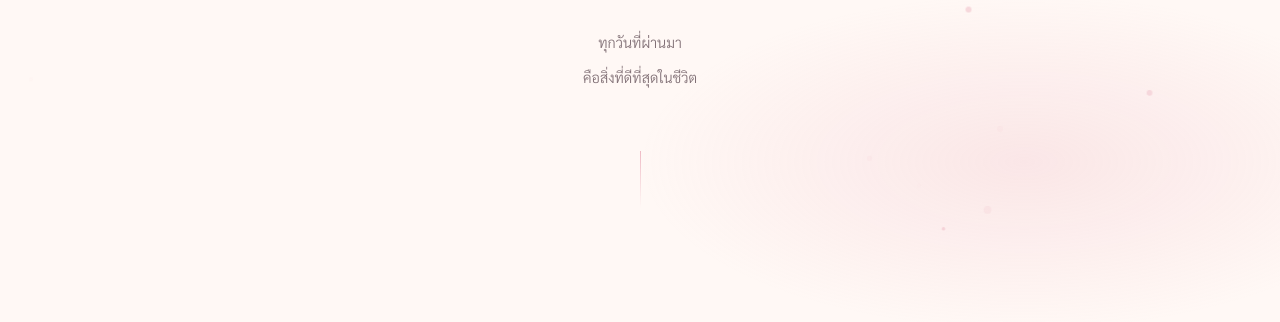
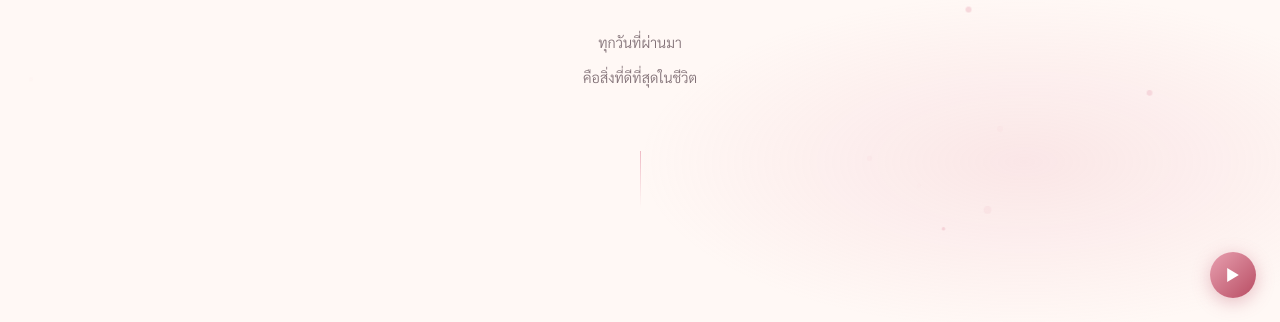
Before and after one commit to Nicasiozero/Web_Anniversary, a plain HTML site: page index.html in a window 1280 px wide. Shown: the part 478-800 px from the top of the page. Drawn offline with nearby package versions, Linux system fonts and the light colour scheme; a web font is replaced by a local one.

Commit message:
edit music user interactive

```diff
--- a/index.html
+++ b/index.html
@@ -511,6 +511,25 @@
     color: rgba(74,45,53,0.2);
     text-transform: uppercase;
   }
+
+  /* FLOATING MUSIC BTN */
+  #floatMusic {
+    position: fixed;
+    bottom: 1.5rem;
+    right: 1.5rem;
+    z-index: 100;
+    width: 46px; height: 46px;
+    border-radius: 50%;
+    background: linear-gradient(135deg, var(--blush), var(--rose));
+    border: none;
+    color: white;
+    cursor: pointer;
+    display: flex; align-items: center; justify-content: center;
+    box-shadow: 0 4px 18px rgba(184,77,99,0.35);
+    transition: transform 0.2s ease, box-shadow 0.2s ease;
+  }
+  #floatMusic:hover { transform: scale(1.1); box-shadow: 0 6px 22px rgba(184,77,99,0.45); }
+  #floatMusic.playing { background: linear-gradient(135deg, var(--rose), var(--mauve)); }
 </style>
 </head>
 <body>
@@ -527,13 +546,19 @@
     คือสิ่งที่ดีที่สุดในชีวิต
   </p>
 
-  <!-- เพลงจะเล่นอัตโนมัติเมื่อผู้ใช้แตะหน้าจอครั้งแรก -->
+  <!-- เพลงจะเล่นเมื่อกดปุ่ม -->
   <audio id="bgAudio" loop>
     <source src="music.mp3" type="audio/mpeg">
   </audio>
 
   <div class="hero-line"></div>
 </div>
+
+<!-- FLOATING MUSIC BUTTON -->
+<button id="floatMusic" onclick="toggleMusic()" title="เปิด/ปิดเพลง">
+  <svg id="iconPlay" viewBox="0 0 10 12" width="14" height="14"><polygon points="0,0 10,6 0,12" fill="currentColor"/></svg>
+  <span id="iconPause" style="display:none; font-size:12px; letter-spacing:2px; line-height:1">❚❚</span>
+</button>
 
 <!-- GALLERY -->
 <div class="section">
@@ -714,18 +739,29 @@
   update();
   setInterval(update, 1000);
 
-  // Autoplay on first interaction
+  // Music
   const audio = document.getElementById('bgAudio');
   audio.volume = 0.5;
-  const startMusic = () => {
-    audio.play().catch(() => {});
-    document.removeEventListener('click', startMusic);
-    document.removeEventListener('touchstart', startMusic);
-    document.removeEventListener('keydown', startMusic);
-  };
-  document.addEventListener('click', startMusic);
-  document.addEventListener('touchstart', startMusic);
-  document.addEventListener('keydown', startMusic);
+  let playing = false;
+
+  function toggleMusic() {
+    const btn = document.getElementById('floatMusic');
+    const play = document.getElementById('iconPlay');
+    const pause = document.getElementById('iconPause');
+    if (!playing) {
+      audio.play();
+      play.style.display = 'none';
+      pause.style.display = 'inline';
+      btn.classList.add('playing');
+      playing = true;
+    } else {
+      audio.pause();
+      play.style.display = 'block';
+      pause.style.display = 'none';
+      btn.classList.remove('playing');
+      playing = false;
+    }
+  }
 </script>
 </body>
 </html>
```
